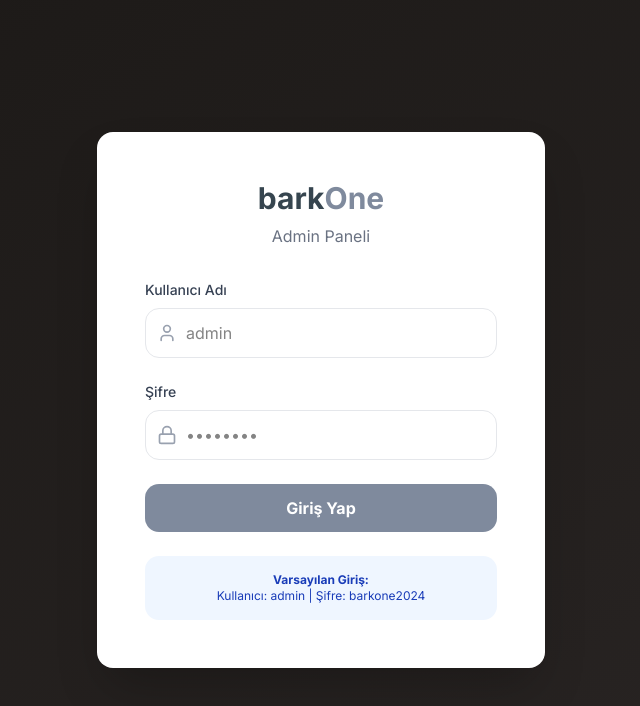
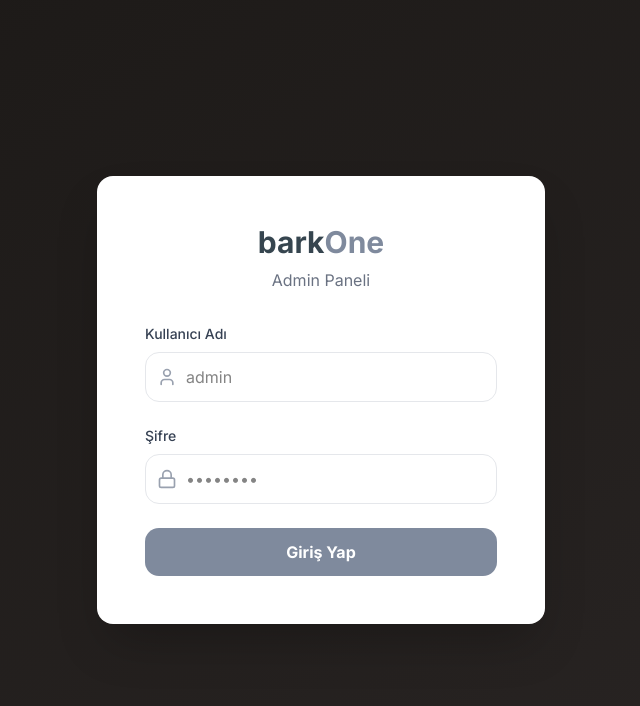
Before and after one commit to hamzakyb/bark-one, a Next.js app: page /admin/login in a window 1280 px wide. Shown: the top 706 px of the page, without its empty margins (319-959 px from the left). Built offline with nearby package versions, Linux system fonts and the light colour scheme; no server answers; the database is empty.

Commit message:
Remove pre-filled default admin credentials from login page

```diff
--- a/app/admin/login/page.tsx
+++ b/app/admin/login/page.tsx
@@ -87,12 +87,7 @@ export default function AdminLoginPage() {
                     </button>
                 </form>
 
-                <div className="mt-6 p-4 bg-blue-50 rounded-xl">
-                    <p className="text-xs text-blue-800 text-center">
-                        <strong>Varsayılan Giriş:</strong><br />
-                        Kullanıcı: admin | Şifre: barkone2024
-                    </p>
-                </div>
+
             </div>
         </div>
     );
```
